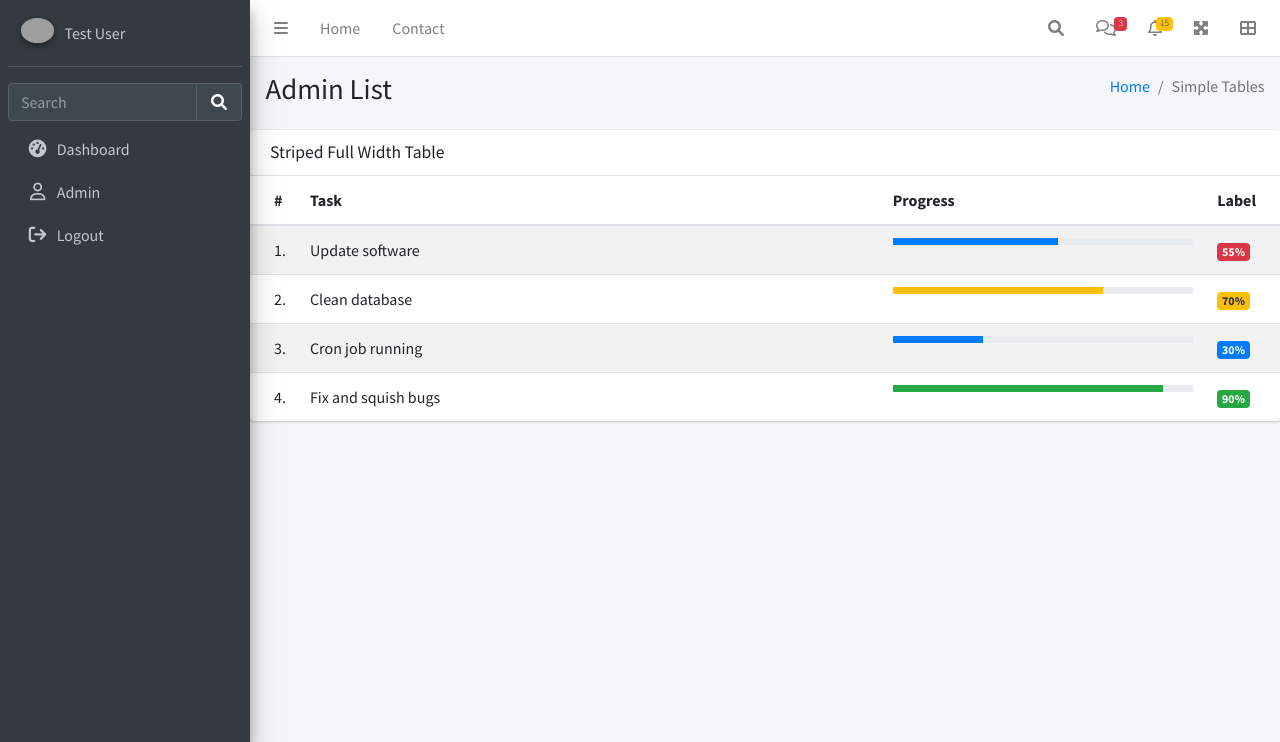
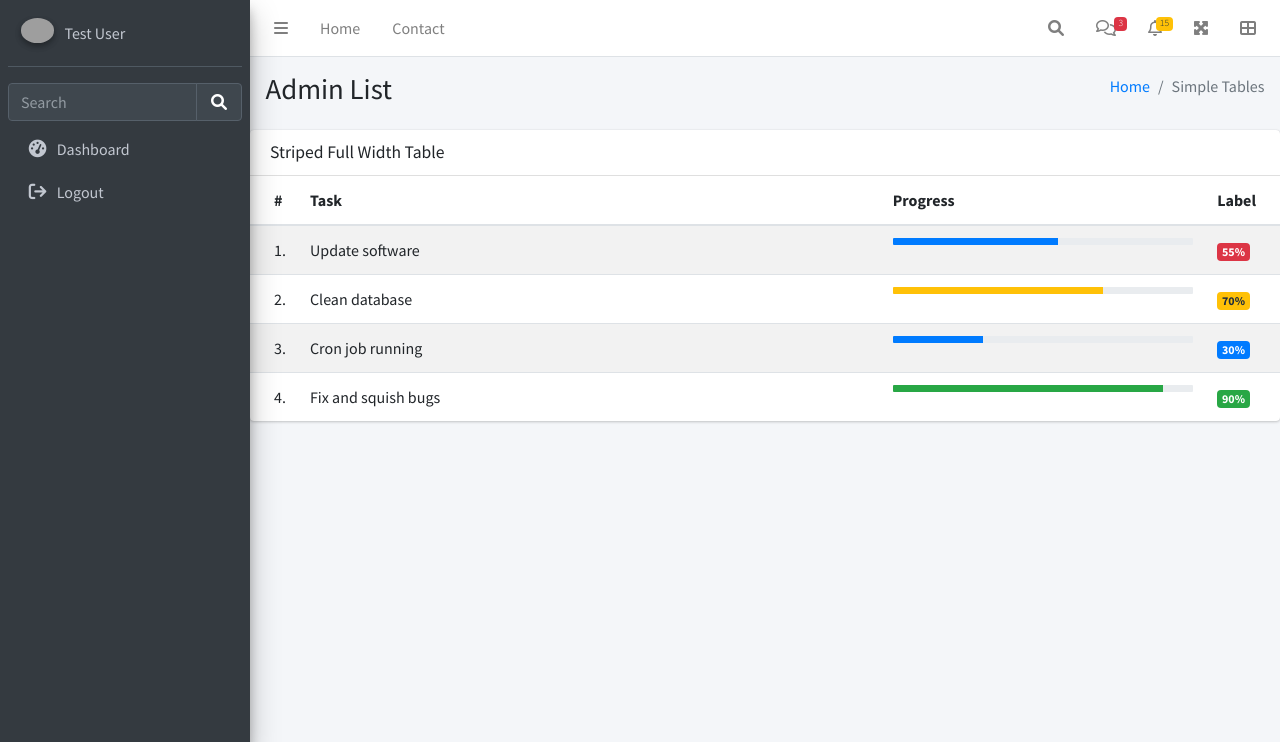
Before and after one commit to iamafnankhan/school.com, a Laravel app: page /admin/list in a window 1280 px wide. Shown: the top 742 px of the page. Run offline with Laravel 12, Linux system fonts and the light colour scheme; a user stored in the database is signed in; data comes from the database, SQL or seed files in the repository; some libraries are stand-ins or nearby versions; grey boxes are pictures that could not be loaded.

```diff
--- a/resources/views/layout/header.blade.php
+++ b/resources/views/layout/header.blade.php
@@ -191,15 +191,17 @@
               </p>
             </a>
         </li>
+
         <li class="nav-item">
-            <a href="{{url ('/admin/list')}}" class="nav-link">
-              <i class="nav-icon far fa-user"></i>
-              <p>
-                Admin
-
-              </p>
+            @if (Auth::user()->user_type == 1)
+        <!-- Display admin-related links for user type id 1 -->
+        <li class="nav-item">
+            <a href="{{ url('/admin/list') }}" class="nav-link">
+                <i class="nav-icon far fa-user"></i>
+                <p>Admin</p>
             </a>
         </li>
+    @endif
 
         <li class="nav-item">
             <a href="{{url ('logout')}}" class="nav-link">
```
